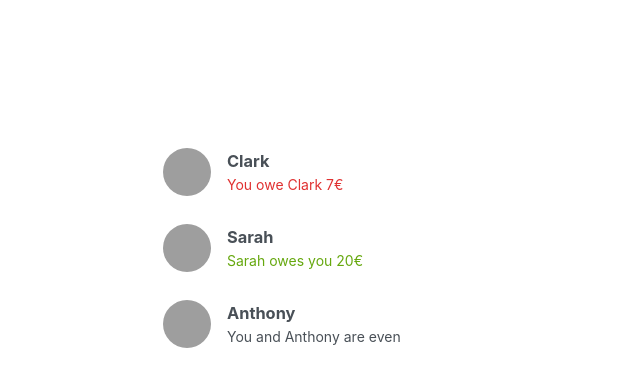
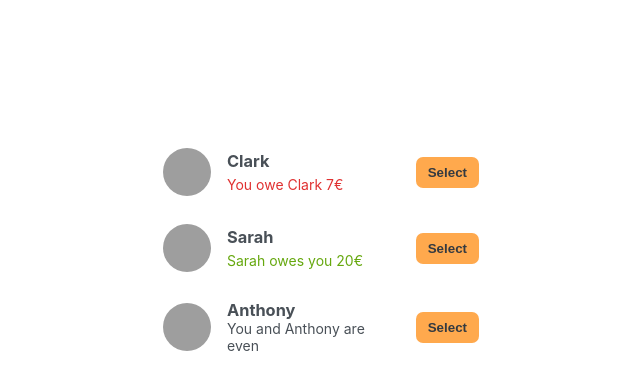
Before and after one commit to Hallowdread/bill-splitter, a React (Vite) app: page / in a window 1280 px wide. Shown: the top 390 px of the page, without its empty margins (79-719 px from the left). Built offline with nearby package versions, Linux system fonts and the light colour scheme; grey boxes are pictures that could not be loaded.

Commit message:
added button to each friend

```diff
--- a/src/App.jsx
+++ b/src/App.jsx
@@ -20,6 +20,10 @@ const initialFriends = [
     balance: 0,
   },
 ];
+
+const Button = ({ children }) => {
+  return <button className="button">{children}</button>;
+};
 
 function App() {
   const [friends, setFriends] = useState(initialFriends);
@@ -58,6 +62,8 @@ const Friend = ({ friend }) => {
         </p>
       )}
       {friend.balance === 0 && <p>You and {friend.name} are even</p>}
+
+      <Button>Select</Button>
     </li>
   );
 };
```
